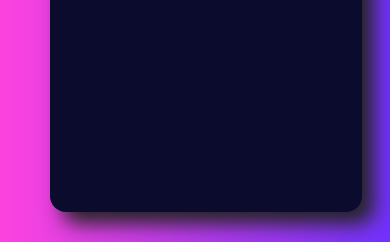
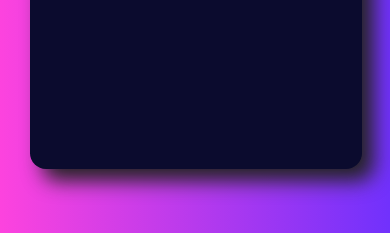
Before and after one commit to sainishank/myprofile, a plain HTML site: page index.html in a window 390 px wide. Shown: the part 611-853 px from the top of the page. Drawn offline with nearby package versions, Linux system fonts and the light colour scheme.

Commit message:
Update profie.css

```diff
--- a/profie.css
+++ b/profie.css
@@ -85,10 +85,10 @@ button:hover{
       text-align: center;
    }
    .mainbody{
-      width: 80%;
-      height: 94%;
-      margin: 30px;
-      margin-left: 50px;
+      width: 85%;
+      height: 90%;
+      margin: 20px;
+      margin-left: 30px;
    }
    .icons .new{
       width: 50px;
```
